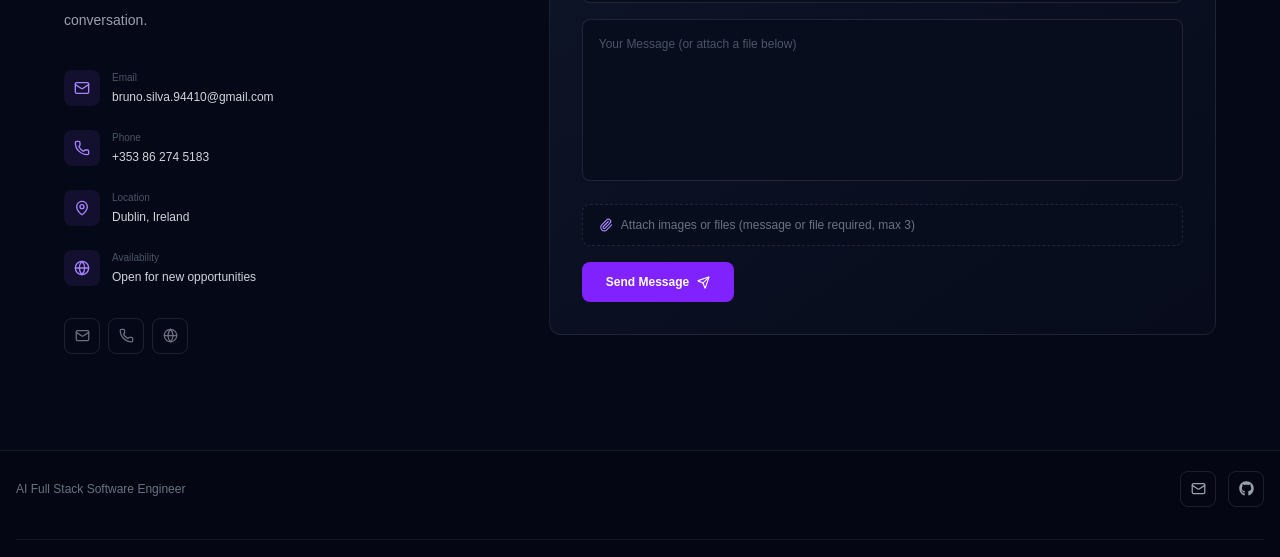
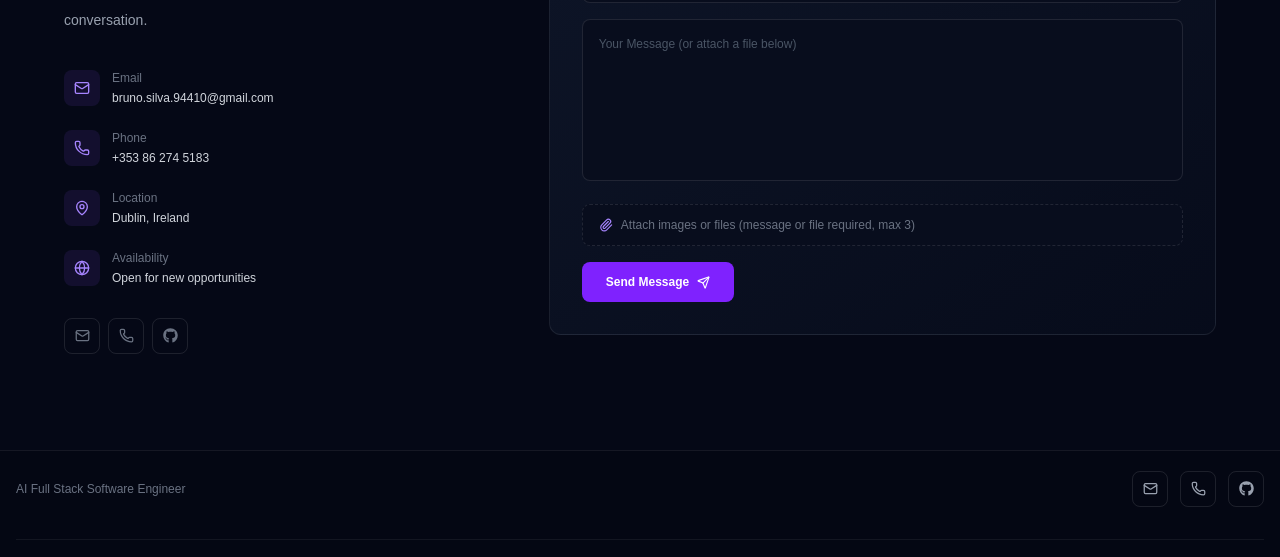
Before and after one commit to Lucas-doyle/my-portfolio, a Next.js app: page /contact in a window 1280 px wide. Shown: the part 308-865 px from the top of the page. Built offline with nearby package versions, Linux system fonts and the light colour scheme.

Commit message:
feat: complete Contact and Footer identity links

```diff
--- a/app/contact/page.tsx
+++ b/app/contact/page.tsx
@@ -8,6 +8,7 @@ import {
   Globe,
   Paperclip,
 } from "lucide-react";
+import { FaGithub } from "react-icons/fa";
 import { useState } from "react";
 import { site, siteLinks } from "@/data/site";
 import {
@@ -119,12 +120,14 @@ export default function ContactPage() {
                   icon={<Mail size={16} />}
                   title="Email"
                   value={site.email}
+                  href={siteLinks.email}
                 />
 
                 <ContactItem
                   icon={<Phone size={16} />}
                   title="Phone"
                   value={site.phone}
+                  href={siteLinks.phone}
                 />
 
                 <ContactItem
@@ -143,7 +146,8 @@ export default function ContactPage() {
               <div className="mt-8 flex gap-2">
                 <a
                   href={siteLinks.email}
-                  className="group relative flex h-9 w-9 items-center justify-center rounded-lg border border-white/10 text-gray-500 hover:border-violet-500/30 hover:text-violet-400"
+                  aria-label={`Email ${site.email}`}
+                  className="group relative flex h-9 w-9 items-center justify-center rounded-lg border border-white/10 text-gray-500 transition hover:border-violet-500/30 hover:text-violet-400"
                 >
                   <Mail size={15} />
                   <span className="pointer-events-none absolute bottom-full left-1/2 mb-2 -translate-x-1/2 whitespace-nowrap rounded-md bg-gray-900 px-2 py-1 text-[12px] text-white opacity-0 transition group-hover:opacity-100">
@@ -153,7 +157,8 @@ export default function ContactPage() {
 
                 <a
                   href={siteLinks.phone}
-                  className="group relative flex h-9 w-9 items-center justify-center rounded-lg border border-white/10 text-gray-500 hover:border-violet-500/30 hover:text-violet-400"
+                  aria-label={`Call ${site.phone}`}
+                  className="group relative flex h-9 w-9 items-center justify-center rounded-lg border border-white/10 text-gray-500 transition hover:border-violet-500/30 hover:text-violet-400"
                 >
                   <Phone size={15} />
                   <span className="pointer-events-none absolute bottom-full left-1/2 mb-2 -translate-x-1/2 whitespace-nowrap rounded-md bg-gray-900 px-2 py-1 text-[12px] text-white opacity-0 transition group-hover:opacity-100">
@@ -165,9 +170,10 @@ export default function ContactPage() {
                   href={siteLinks.github}
                   target="_blank"
                   rel="noopener noreferrer"
-                  className="group relative flex h-9 w-9 items-center justify-center rounded-lg border border-white/10 text-gray-500 hover:border-violet-500/30 hover:text-violet-400"
+                  aria-label="GitHub profile"
+                  className="group relative flex h-9 w-9 items-center justify-center rounded-lg border border-white/10 text-gray-500 transition hover:border-violet-500/30 hover:text-violet-400"
                 >
-                  <Globe size={15} />
+                  <FaGithub size={15} />
                   <span className="pointer-events-none absolute bottom-full left-1/2 mb-2 -translate-x-1/2 whitespace-nowrap rounded-md bg-gray-900 px-2 py-1 text-[12px] text-white opacity-0 transition group-hover:opacity-100">
                     GitHub
                   </span>
@@ -308,10 +314,12 @@ function ContactItem({
   icon,
   title,
   value,
+  href,
 }: {
   icon: React.ReactNode;
   title: string;
   value: string;
+  href?: string;
 }) {
   return (
     <div className="flex gap-3">
@@ -320,13 +328,22 @@ function ContactItem({
       </div>
 
       <div>
-        <p className="text-[10px] text-gray-600">
+        <p className="text-xs text-gray-500">
           {title}
         </p>
 
+        {href ? (
+          <a
+            href={href}
+            className="mt-1 block text-xs text-gray-300 transition hover:text-violet-400"
+          >
+            {value}
+          </a>
+        ) : (
           <p className="mt-1 text-xs text-gray-300">
             {value}
           </p>
+        )}
       </div>
     </div>
   );
--- a/components/Footer.tsx
+++ b/components/Footer.tsx
@@ -1,4 +1,4 @@
-import { Mail } from "lucide-react";
+import { Mail, Phone } from "lucide-react";
 import { FaGithub } from "react-icons/fa";
 import { site, siteLinks } from "@/data/site";
 
@@ -16,17 +16,25 @@ export default function Footer() {
           <div className="flex items-center gap-3">
             <a
               href={siteLinks.email}
-              aria-label="Email"
+              aria-label={`Email ${site.email}`}
               className="flex h-9 w-9 items-center justify-center rounded-lg border border-white/10 text-gray-400 transition hover:border-violet-500/40 hover:text-violet-400"
             >
               <Mail size={15} />
             </a>
 
             <a
+              href={siteLinks.phone}
+              aria-label={`Call ${site.phone}`}
+              className="flex h-9 w-9 items-center justify-center rounded-lg border border-white/10 text-gray-400 transition hover:border-violet-500/40 hover:text-violet-400"
+            >
+              <Phone size={15} />
+            </a>
+
+            <a
               href={siteLinks.github}
               target="_blank"
               rel="noopener noreferrer"
-              aria-label="GitHub"
+              aria-label="GitHub profile"
               className="flex h-9 w-9 items-center justify-center rounded-lg border border-white/10 text-gray-400 transition hover:border-violet-500/40 hover:text-violet-400"
             >
               <FaGithub size={15} />
```
Lines whose indentation alone changed are shown as unchanged.
